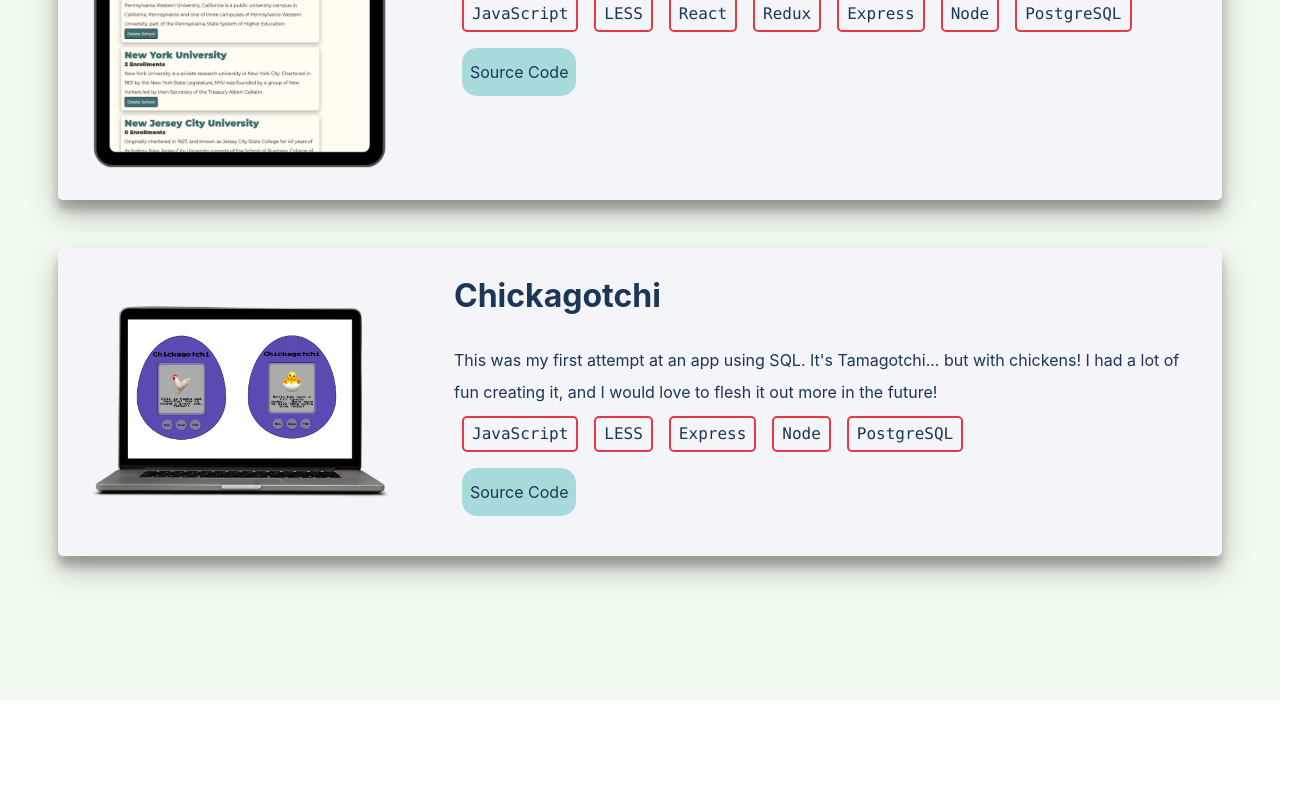
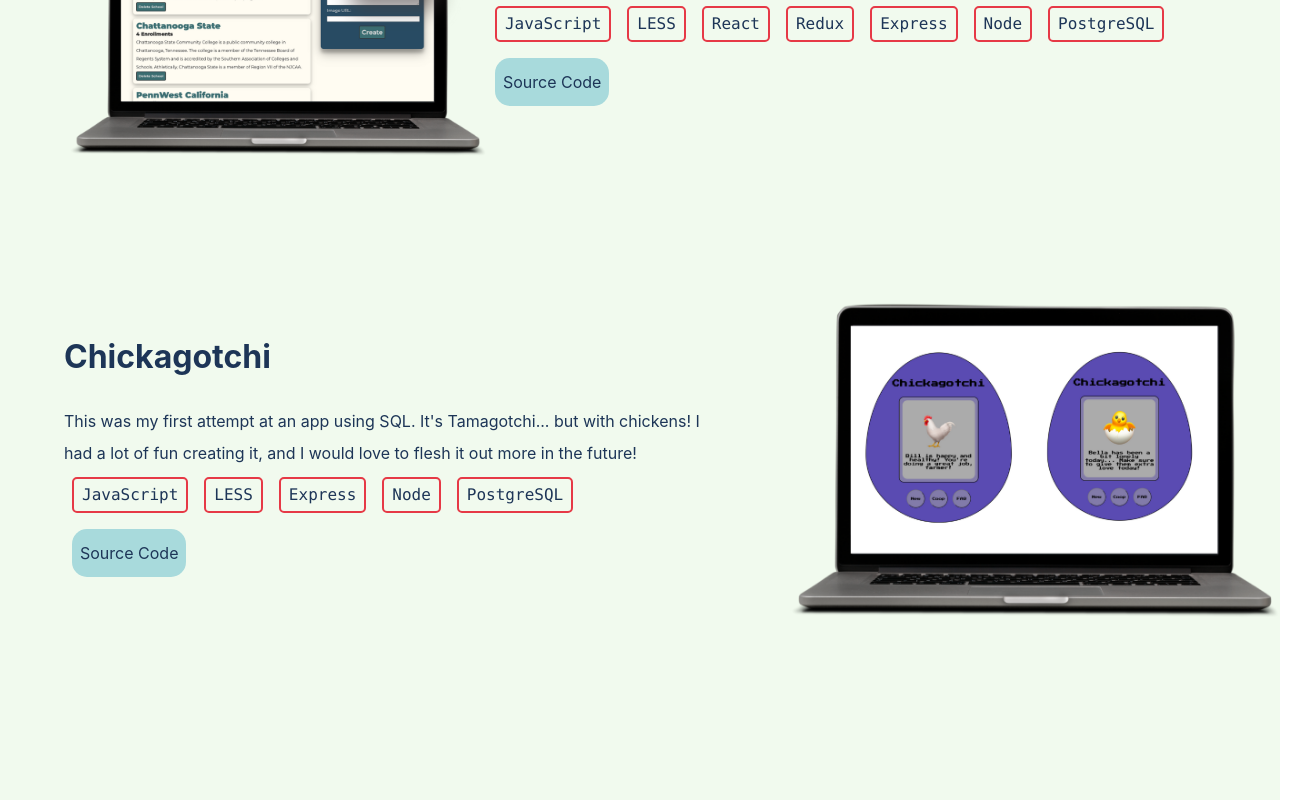
Before and after one commit to corumgold/corygold.dev, a React (Create React App) app: page / in a window 1280 px wide. Shown: the part 2210-3010 px from the top of the page, 1312 px wide, since content can reach past the window. Before the commit the page ends 2910 px from the top, so only its background shows below. Built offline with nearby package versions, Linux system fonts and the light colour scheme.

Commit message:
Fix image flex grow issue

```diff
--- a/less/styles.less
+++ b/less/styles.less
@@ -263,11 +263,15 @@ h2.big-header {
 .project {
   display: flex;
   align-items: center;
-  background-color: @off-white;
   margin-bottom: 3rem;
-  box-shadow: rgba(0, 0, 0, 0.25) 0px 14px 28px,
-    rgba(0, 0, 0, 0.22) 0px 10px 10px;
   border-radius: 5px;
+  @media screen and (max-width: 650px), screen and (max-height: 550px) {
+    flex-direction: column;
+  }
+}
+
+.project:nth-of-type(even) {
+  flex-direction: row-reverse;
   @media screen and (max-width: 650px), screen and (max-height: 550px) {
     flex-direction: column;
   }
@@ -277,6 +281,8 @@ h2.big-header {
   max-width: 800px;
   display: flex;
   flex-direction: column;
+  flex-grow: 2;
+
 }
 
 .project-content {
@@ -315,8 +321,9 @@ h2.big-header {
   font-family: Monaco, Consolas, Lucida Console, monospace;
 }
 
-.project img {
-  width: 300px;
+.project-image img {
+  width: 100%;
+  max-width: 800px;
   margin: 2rem;
-  border-radius: 5px;
+  flex: 1 1 0;
 }
--- a/src/components/Home/Project.js
+++ b/src/components/Home/Project.js
@@ -3,7 +3,9 @@ import React from "react";
 const Project = ({ project }) => {
   return (
     <div className="project">
-      <img id="proj-image" src={project.image} alt={project.altText} />
+      <div className="project-image">
+        <img id="proj-image" src={project.image} alt={project.altText} />
+      </div>
       <div className="project-details">
         <div className="project-content">
           <h3>{project.title}</h3>
--- a/src/styles.css
+++ b/src/styles.css
@@ -221,9 +221,7 @@ h2.big-header {
 .project {
   display: flex;
   align-items: center;
-  background-color: #f3f5f8;
   margin-bottom: 3rem;
-  box-shadow: rgba(0, 0, 0, 0.25) 0px 14px 28px, rgba(0, 0, 0, 0.22) 0px 10px 10px;
   border-radius: 5px;
 }
 @media screen and (max-width: 650px), screen and (max-height: 550px) {
@@ -231,10 +229,19 @@ h2.big-header {
     flex-direction: column;
   }
 }
+.project:nth-of-type(even) {
+  flex-direction: row-reverse;
+}
+@media screen and (max-width: 650px), screen and (max-height: 550px) {
+  .project:nth-of-type(even) {
+    flex-direction: column;
+  }
+}
 .project-details {
   max-width: 800px;
   display: flex;
   flex-direction: column;
+  flex-grow: 2;
 }
 .project-content {
   padding: 2rem;
@@ -267,8 +274,9 @@ h2.big-header {
   border-radius: 5px;
   font-family: Monaco, Consolas, Lucida Console, monospace;
 }
-.project img {
-  width: 300px;
+.project-image img {
+  width: 100%;
+  max-width: 800px;
   margin: 2rem;
-  border-radius: 5px;
+  flex: 1 1 0;
 }
```
Also changed, not shown: public/images/.png (added), public/images/enrollments_tool.png.
